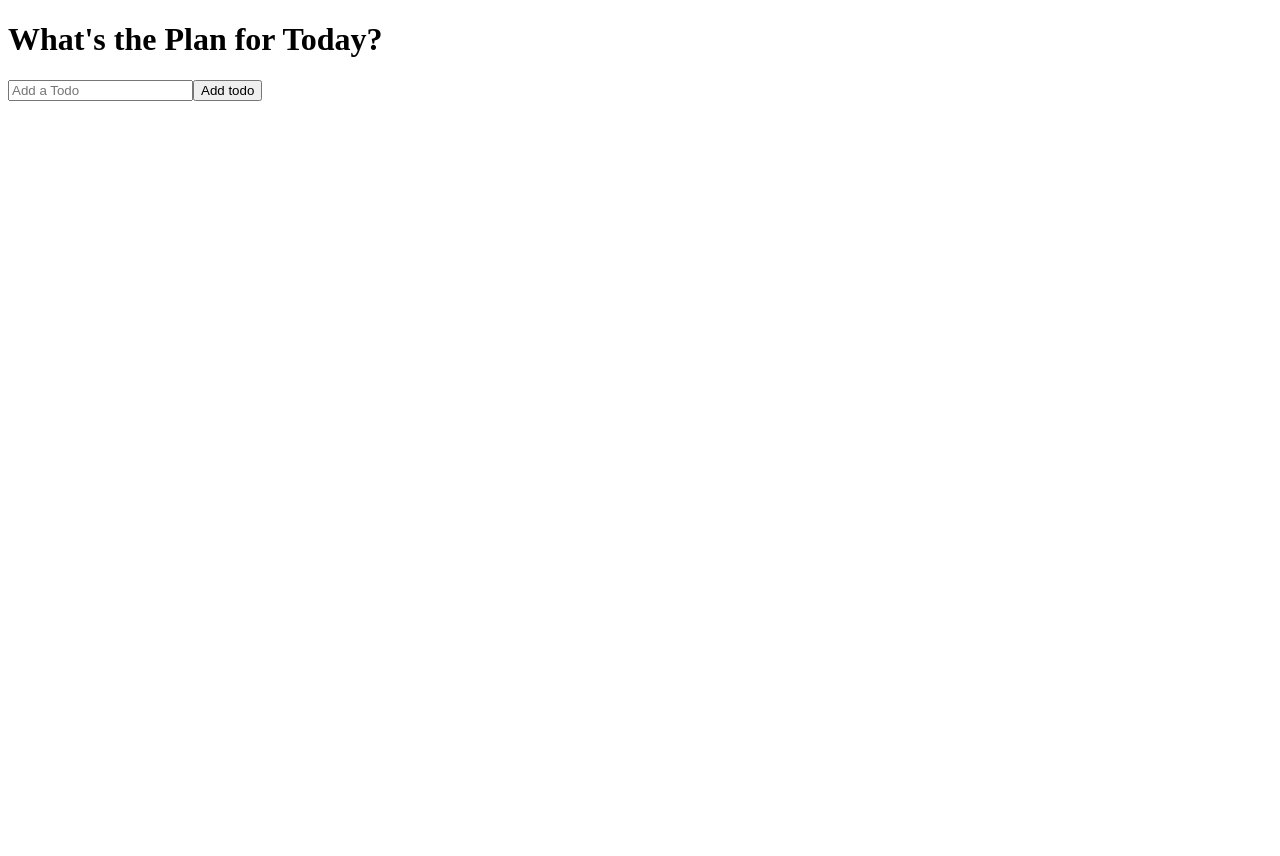
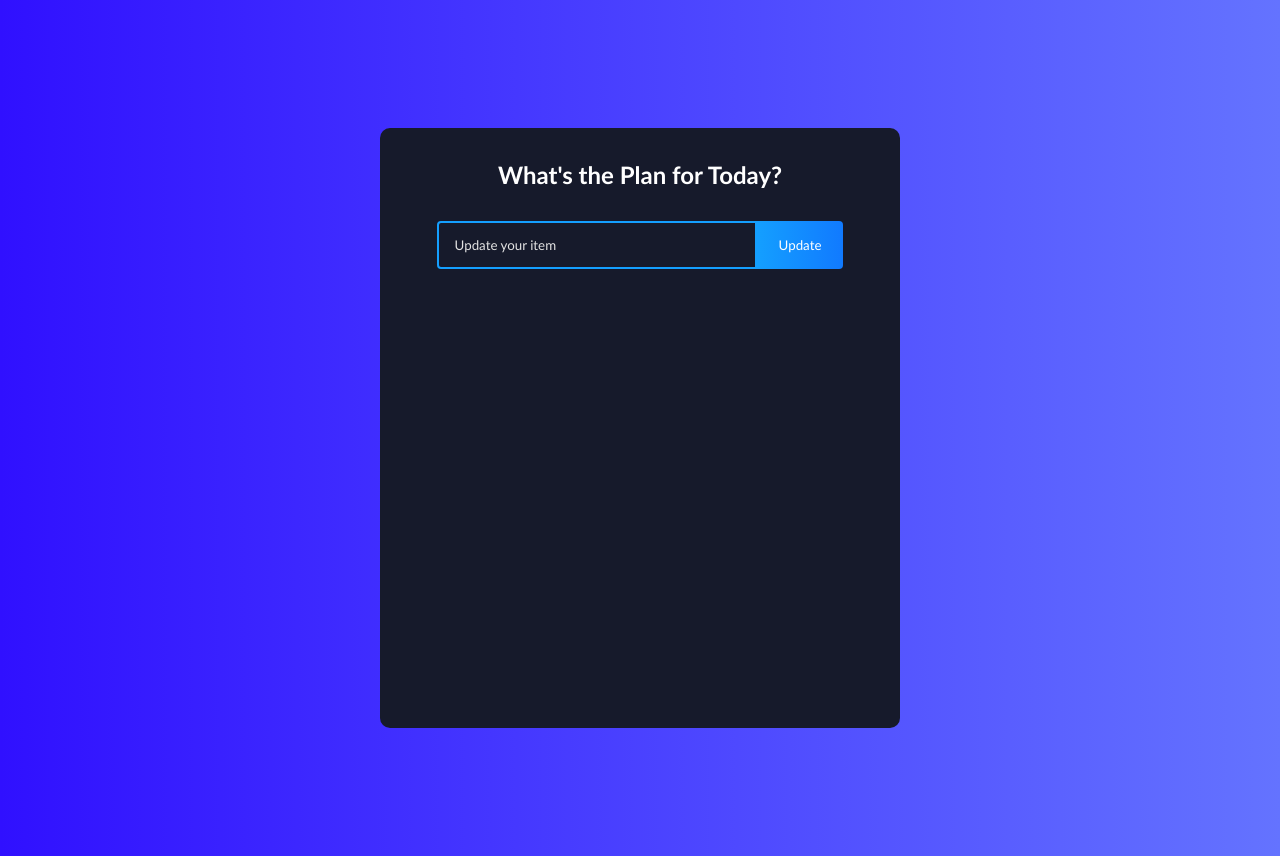
Before and after one commit to JoshuaBarras/react-todo, a React (Create React App) app: page / in a window 1280 px wide. Before the commit the page ends 800 px from the top, so only its background shows below. Built offline with nearby package versions, Linux system fonts and the light colour scheme.

Commit message:
added update function and CSS to app.

```diff
--- a/src/App.css
+++ b/src/App.css
@@ -36,3 +36,151 @@
     transform: rotate(360deg);
   }
 }
+
+* {
+  box-sizing: border-box;
+  margin: 0;
+  padding: 0;
+  font-family: 'Trebuchet MS', 'Lucida Sans Unicode', 'Lucida Grande',
+    'Lucida Sans', Arial, sans-serif;
+}
+
+body {
+  background: linear-gradient(
+    90deg,
+    rgba(48, 16, 255, 1) 0%,
+    rgba(100, 115, 255, 1) 100%
+  );
+}
+.todo-app {
+  display: flex;
+  flex-direction: column;
+  justify-content: start;
+  width: 520px;
+  min-height: 600px;
+  background: #161a2b;
+  text-align: center;
+  margin: 128px auto;
+  border-radius: 10px;
+  padding-bottom: 32px;
+}
+
+h1 {
+  margin: 32px 0;
+  color: #fff;
+  font-size: 24px;
+}
+
+.complete {
+  text-decoration: line-through;
+  opacity: 0.4;
+}
+
+.todo-form {
+  margin-bottom: 32px;
+}
+
+.todo-input {
+  padding: 14px 32px 14px 16px;
+  border-radius: 4px 0 0 4px;
+  border: 2px solid #5d0cff;
+  outline: none;
+  width: 320px;
+  background: transparent;
+  color: #fff;
+}
+
+.todo-input::placeholder {
+  color: #e2e2e2;
+}
+
+.todo-button {
+  padding: 16px;
+  border: none;
+  border-radius: 0 4px 4px 0;
+  cursor: pointer;
+  outline: none;
+  background: linear-gradient(
+    90deg,
+    rgba(93, 12, 255, 1) 0%,
+    rgba(155, 0, 250, 1) 100%
+  );
+  color: #fff;
+  text-transform: capitalize;
+}
+
+.todo-input.edit {
+  border: 2px solid #149fff;
+}
+
+.todo-button.edit {
+  background: linear-gradient(
+    90deg,
+    rgba(20, 159, 255, 1) 0%,
+    rgba(17, 122, 255, 1) 100%
+  );
+  padding: 16px 22px;
+}
+
+.todo-container {
+  display: flex;
+  flex-direction: row;
+  position: relative;
+}
+
+.todo-row {
+  display: flex;
+  justify-content: space-between;
+  align-items: center;
+  margin: 4px auto;
+  color: #fff;
+  background: linear-gradient(
+    90deg,
+    rgba(255, 118, 20, 1) 0%,
+    rgba(255, 84, 17, 1) 100%
+  );
+
+  padding: 16px;
+  border-radius: 5px;
+  width: 90%;
+}
+
+.todo-row:nth-child(4n + 1) {
+  background: linear-gradient(
+    90deg,
+    rgba(93, 12, 255, 1) 0%,
+    rgba(155, 0, 250, 1) 100%
+  );
+}
+
+.todo-row:nth-child(4n + 2) {
+  background: linear-gradient(
+    90deg,
+    rgba(255, 12, 241, 1) 0%,
+    rgba(250, 0, 135, 1) 100%
+  );
+}
+
+.todo-row:nth-child(4n + 3) {
+  background: linear-gradient(
+    90deg,
+    rgba(20, 159, 255, 1) 0%,
+    rgba(17, 122, 255, 1) 100%
+  );
+}
+
+.icons {
+  display: flex;
+  align-items: center;
+  font-size: 24px;
+  cursor: pointer;
+}
+
+.delete-icon {
+  margin-right: 5px;
+  color: #fff;
+}
+
+.edit-icon {
+  color: #fff;
+}
--- a/src/components/Todo.js
+++ b/src/components/Todo.js
@@ -1,33 +1,67 @@
-/* eslint-disable no-unused-vars */
+/* eslint-disable react/no-array-index-key */
 import React, { useState } from 'react';
 import { RiCloseCircleLine } from 'react-icons/ri';
 import { TiEdit } from 'react-icons/ti';
-import uuid from 'react-uuid';
-// import TodoForm from './TodoForm';
+import PropTypes from 'prop-types';
+import TodoForm from './TodoForm';
 
-function Todo({ todos, completeTodo }) {
+const Todo = ({
+  todos, completeTodo, removeTodo, updateTodo,
+}) => {
   const [edit, setEdit] = useState({
     id: null,
     value: '',
   });
 
+  const submitUpdate = value => {
+    updateTodo(edit.id, value);
+    setEdit({
+      id: null,
+      value: '',
+    });
+  };
+
+  if (edit.id) {
+    return <TodoForm edit={edit} onSubmit={submitUpdate} />;
+  }
+
   return todos.map((todo, index) => (
     <div
       className={todo.isComplete ? 'todo-row complete'
         : 'todo-row'}
-      key={uuid}
+      key={index}
     >
 
       <div role="presentation" key={todo.id} onKeyPress={() => completeTodo(todo.id)} onClick={() => completeTodo(todo.id)}>
         {todo.text}
       </div>
       <div className="icons">
-        <RiCloseCircleLine />
-        <TiEdit />
+        <RiCloseCircleLine
+          onClick={() => removeTodo(todo.id)}
+          className="delete-icon"
+        />
+        <TiEdit
+          onClick={() => setEdit({ id: todo.id, value: todo.text })}
+          className="edit-icon"
+        />
       </div>
     </div>
 
   ));
-}
+};
+
+Todo.propTypes = {
+  todos: PropTypes.func,
+  completeTodo: PropTypes.func,
+  removeTodo: PropTypes.func,
+  updateTodo: PropTypes.func,
+};
+
+Todo.defaultProps = {
+  todos: () => {},
+  completeTodo: () => {},
+  removeTodo: () => {},
+  updateTodo: () => {},
+};
 
 export default Todo;
--- a/src/components/TodoForm.js
+++ b/src/components/TodoForm.js
@@ -1,8 +1,14 @@
-import React, { useState } from 'react';
+import React, { useState, useEffect, useRef } from 'react';
 import PropTypes from 'prop-types';
 
 const TodoForm = props => {
   const [input, setInput] = useState();
+  const { onSubmit, edit } = props;
+  const inputRef = useRef(null);
+
+  useEffect(() => {
+    inputRef.current.focus();
+  });
 
   const handleChange = e => {
     setInput(e.target.value);
@@ -10,7 +16,6 @@
 
   const handleSubmit = e => {
     e.preventDefault();
-    const { onSubmit } = props;
 
     onSubmit({
       id: Math.floor(Math.random() * 10000),
@@ -21,7 +26,23 @@
   };
 
   return (
-    <form className="todo-form" onSubmit={handleSubmit}>
+    <form onSubmit={handleSubmit} className="todo-form">
+      {edit ? (
+        <>
+          <input
+            placeholder="Update your item"
+            value={input}
+            onChange={handleChange}
+            name="text"
+            ref={inputRef}
+            className="todo-input edit"
+          />
+          <button type="submit" onClick={handleSubmit} className="todo-button edit">
+            update
+          </button>
+        </>
+      ) : (
+        <>
           <input
             type="text"
             placeholder="Add a Todo"
@@ -29,18 +50,23 @@
             name="text"
             className="todo-input"
             onChange={handleChange}
+            ref={inputRef}
           />
           <button type="submit" className="todo-button">Add todo</button>
+        </>
+      )}
     </form>
   );
 };
 
 TodoForm.propTypes = {
   onSubmit: PropTypes.func,
+  edit: PropTypes.func,
 };
 
 TodoForm.defaultProps = {
   onSubmit: () => {},
+  edit: () => {},
 };
 
 export default TodoForm;
--- a/src/components/TodoList.js
+++ b/src/components/TodoList.js
@@ -15,6 +15,21 @@
     setTodos(newTodos);
   };
 
+  const updateTodo = (todoId, newValue) => {
+    if (!newValue.text || /^\s*$/.test(newValue.text)) {
+      return;
+    }
+
+    setTodos(prev => prev.map(item => (item.id === todoId ? newValue : item)));
+  };
+
+  // Create Remove Function making the x icon work in the app
+  const removeTodo = id => {
+    const removeArr = [...todos].filter(todo => todo.id !== id);
+
+    setTodos(removeArr);
+  };
+
   const completeTodo = id => {
     const updatedTodos = todos.map(todo => {
       if (todo.id === id) {
@@ -27,14 +42,16 @@
   };
 
   return (
-    <div>
+    <>
       <h1>What&apos;s the Plan for Today?</h1>
       <TodoForm onSubmit={addTodo} />
       <Todo
         todos={todos}
         completeTodo={completeTodo}
+        removeTodo={removeTodo}
+        updateTodo={updateTodo}
       />
-    </div>
+    </>
   );
 };
 
```
Lines whose indentation alone changed are shown as unchanged.
